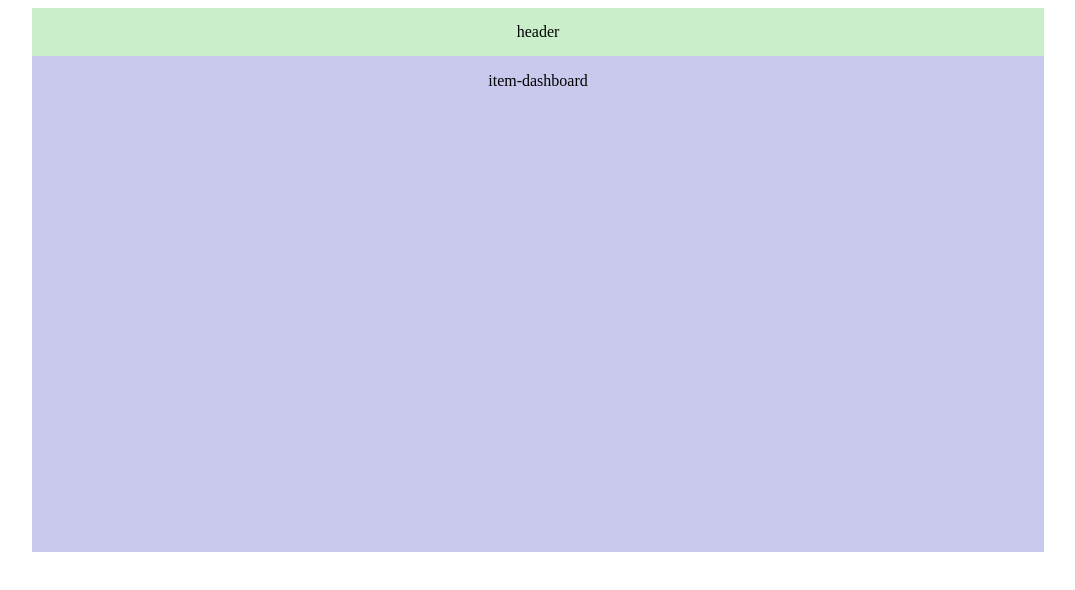
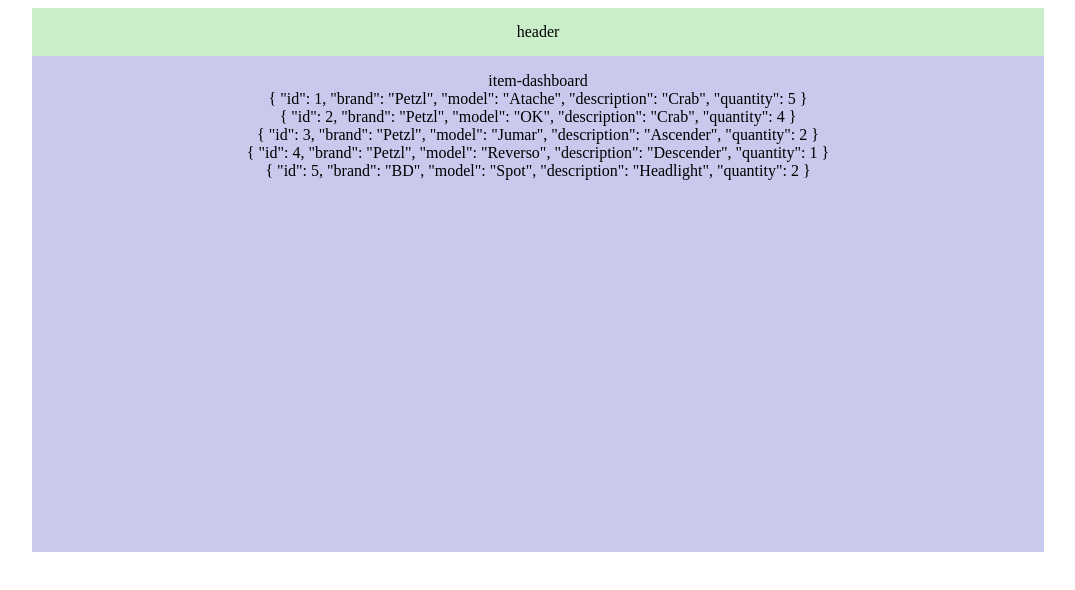
Before and after one commit to augustinasrce/VgtuTkWarehouseFront, an Angular app: page / in a window 1280 px wide. Shown: the top 590 px of the page, without its empty margins (102-1177 px from the left). Built offline with nearby package versions, Linux system fonts and the light colour scheme.

Commit message:
implement initial item detail

```diff
--- /dev/null
+++ b/src/app/item-dashboard/components/item-detail/item-detail.component.ts
@@ -0,0 +1,17 @@
+import { Component, Input } from "@angular/core";
+import { Item } from '../../models/item.interface';
+
+@Component({
+  selector: "item-detail",
+  styleUrls: ["item-detail.component.scss"],
+  template: `
+    <div>
+      {{detail | json}}
+    </div>
+  `,
+})
+export class ItemDetailComponent {
+
+  @Input()
+  detail: Item;
+}
--- a/src/app/item-dashboard/containers/item-dashboard/item-dashboard.component.ts
+++ b/src/app/item-dashboard/containers/item-dashboard/item-dashboard.component.ts
@@ -1,4 +1,5 @@
-import { Component } from '@angular/core';
+import { Component, OnInit } from "@angular/core";
+import { Item } from "../../models/item.interface";
 
 @Component({
   selector: "item-dashboard",
@@ -6,9 +7,54 @@
   template: `
     <div>
       item-dashboard
+      <item-detail
+        *ngFor="let item of items"
+        [detail]="item"
+        >
+      </item-detail>
     </div>
-  `
+  `,
 })
-export class ItemDashboardComponent {
+export class ItemDashboardComponent implements OnInit {
+  items: Item[];
 
+  ngOnInit(): void {
+    this.items = [
+      {
+        id: 1,
+        brand: "Petzl",
+        model: "Atache",
+        description: "Crab",
+        quantity: 5,
+      },
+      {
+        id: 2,
+        brand: "Petzl",
+        model: "OK",
+        description: "Crab",
+        quantity: 4,
+      },
+      {
+        id: 3,
+        brand: "Petzl",
+        model: "Jumar",
+        description: "Ascender",
+        quantity: 2,
+      },
+      {
+        id: 4,
+        brand: "Petzl",
+        model: "Reverso",
+        description: "Descender",
+        quantity: 1,
+      },
+      {
+        id: 5,
+        brand: "BD",
+        model: "Spot",
+        description: "Headlight",
+        quantity: 2,
+      },
+    ];
+  }
 }
--- a/src/app/item-dashboard/item-dashboard.module.ts
+++ b/src/app/item-dashboard/item-dashboard.module.ts
@@ -1,10 +1,12 @@
 import { NgModule } from '@angular/core';
 import { CommonModule } from '@angular/common';
 import { ItemDashboardComponent } from './containers/item-dashboard/item-dashboard.component';
+import { ItemDetailComponent } from './components/item-detail/item-detail.component';
 
 @NgModule({
     declarations:[
-      ItemDashboardComponent
+      ItemDashboardComponent,
+      ItemDetailComponent
     ],
     imports: [
         CommonModule
```
Also changed, not shown: src/app/item-dashboard/models/item.interface.ts (added, +7 -0 lines), src/app/item-dashboard/components/item-detail/item-detail.component.scss (added).
